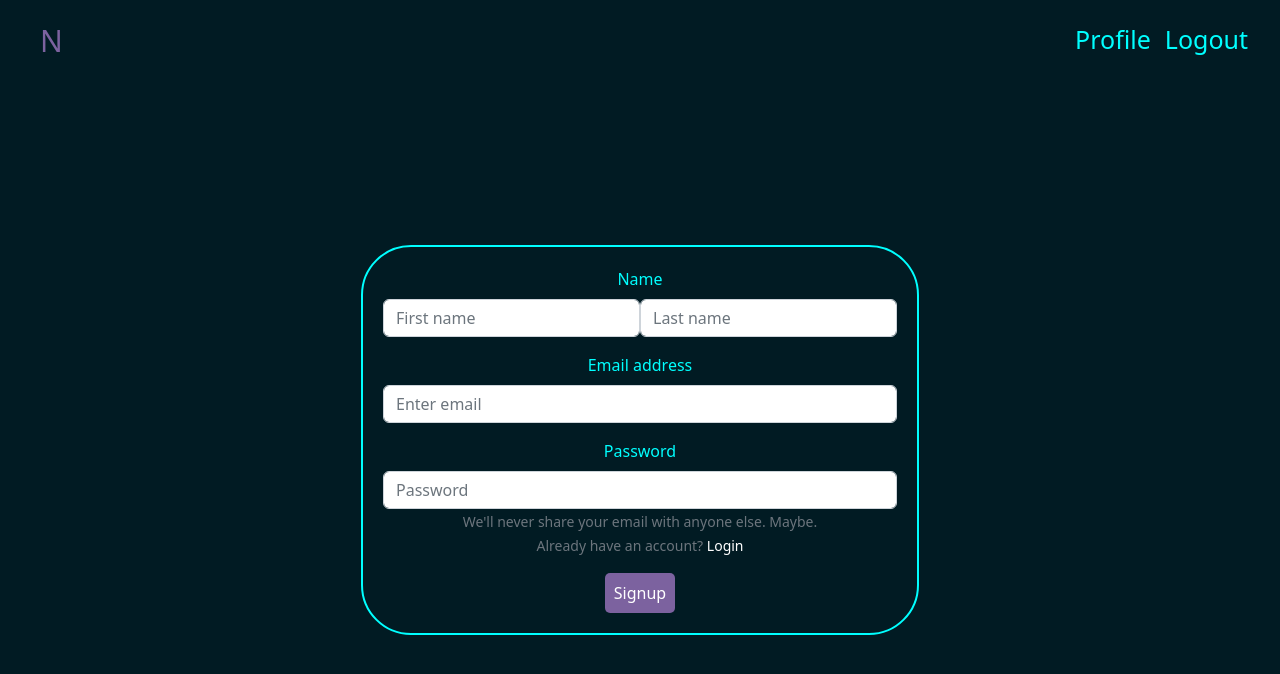
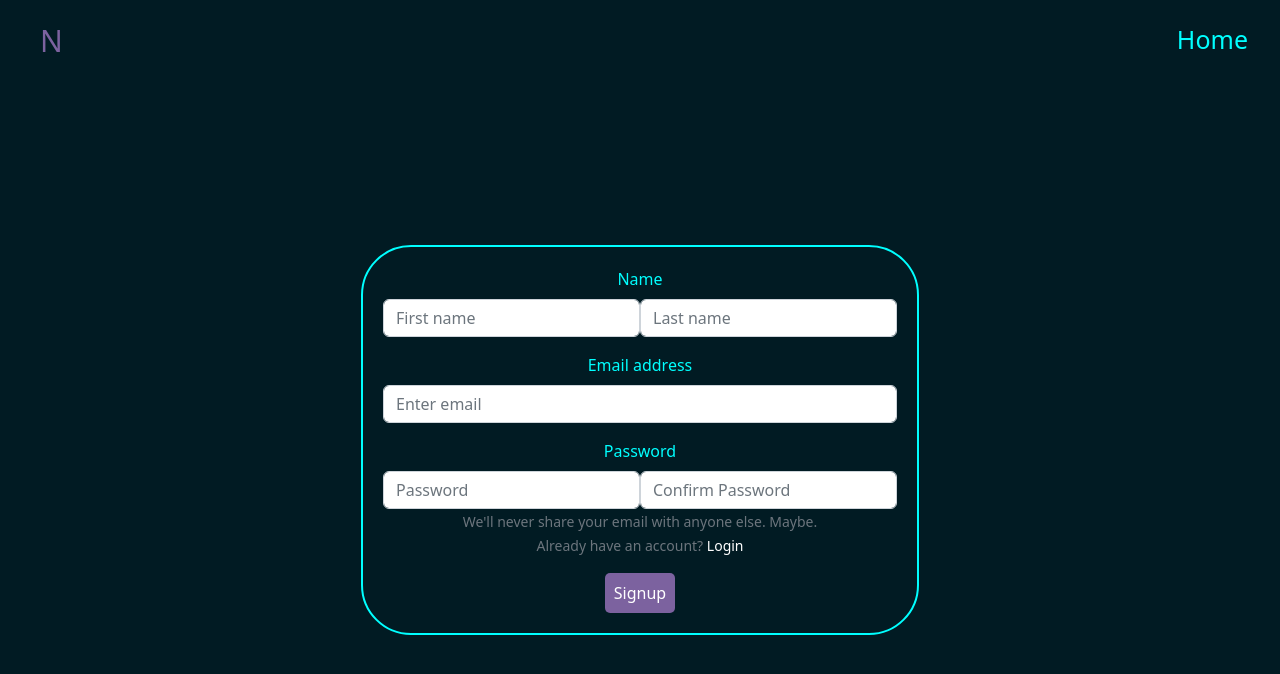
Before and after one commit to akshaysince98/sketchyapp, a React (Create React App) app: page /signup in a window 1280 px wide. Shown: the top 674 px of the page. Built offline with nearby package versions, Linux system fonts and the light colour scheme.

Commit message:
navigation changes according to path done

```diff
--- a/src/App.jsx
+++ b/src/App.jsx
@@ -9,11 +9,12 @@ import Profile from './components/routes/Profile';
 import Signup from './components/routes/Signup';
 
 function App() {
+
   return (
     <>
       <div>
 
-        <Navigation />
+        <Navigation pathname={window.location.pathname} />
         <div className="App">
           <Routes>
 
@@ -21,8 +22,8 @@ function App() {
         <Route path='/feed' element={<PrivateRoute>< Feed /></PrivateRoute>} /> */}
             <Route path='/' element={<Navigate to='/home' />} />
             <Route path='home' element={<Home />} />
+            <Route path='/signup' element={<Signup />} />
             <Route path='/login' element={<Login />} />
-            <Route path='/signup' element={<Signup />} />
             <Route path='/main' element={<Main />} />
             <Route path='/profile' element={<Profile />} />
             <Route path='/*' element={< Pagenotfound />} />
--- a/src/components/Navigation.jsx
+++ b/src/components/Navigation.jsx
@@ -1,18 +1,57 @@
-import React from 'react'
+import React, { useState } from 'react'
 import './styles/navigation.css'
 
 
-function Navigation() {
+function Navigation(props) {
+
+  const path = props.pathname
+
+  console.log(path)
+
   return (
     <div className='navigation-parent'>
       <a href="./home" >N</a>
 
       <div className="navigation-actions">
-        <a href="./profile">Profile</a>
-        <a href="./login">Logout</a>
+
+        {
+          path == '/main' ?
+            <>
+              <a href="./profile">Profile</a>
+              <a href="./login">Logout</a>
+            </>
+            :
+            path == '/profile' ?
+              <>
+                <a href="./main">Canvas</a>
+                <a href="./login">Logout</a>
+              </>
+              :
+              path == '/signup' ?
+                <>
+                  <a href="./home" >Home</a>
+
+                </>
+                :
+                path == '/login' ?
+                  <>
+                    <a href="./home" >Home</a>
+
+                  </>
+                  :
+                  path == '/home' ?
+                    <>
+                      <a href="./signup" >Signup</a>
+                      <a href="./login" >Login</a>
+                    </>
+                    :
+                    <>
+                      <a href="./home" >Home</a>
+                    </>
+        }
 
       </div>
-    </div>
+    </div >
   )
 }
 
--- a/src/components/routes/Signup.jsx
+++ b/src/components/routes/Signup.jsx
@@ -22,7 +22,10 @@ function Signup() {
 
           <Form.Group className="mb-3" controlId="formBasicPassword">
             <Form.Label>Password</Form.Label>
-            <Form.Control type="password" placeholder="Password" />
+            <div className="signup-name">
+              <Form.Control type="password" placeholder="Password" />
+              <Form.Control type="password" placeholder="Confirm Password" />
+            </div>
             <Form.Text className="text-muted">
               We'll never share your email with anyone else. Maybe.
             </Form.Text>
@@ -34,7 +37,7 @@ function Signup() {
           <button className="signup-btn">Signup</button>
         </Form>
       </div>
-    </div>
+    </div >
   )
 }
 
```
